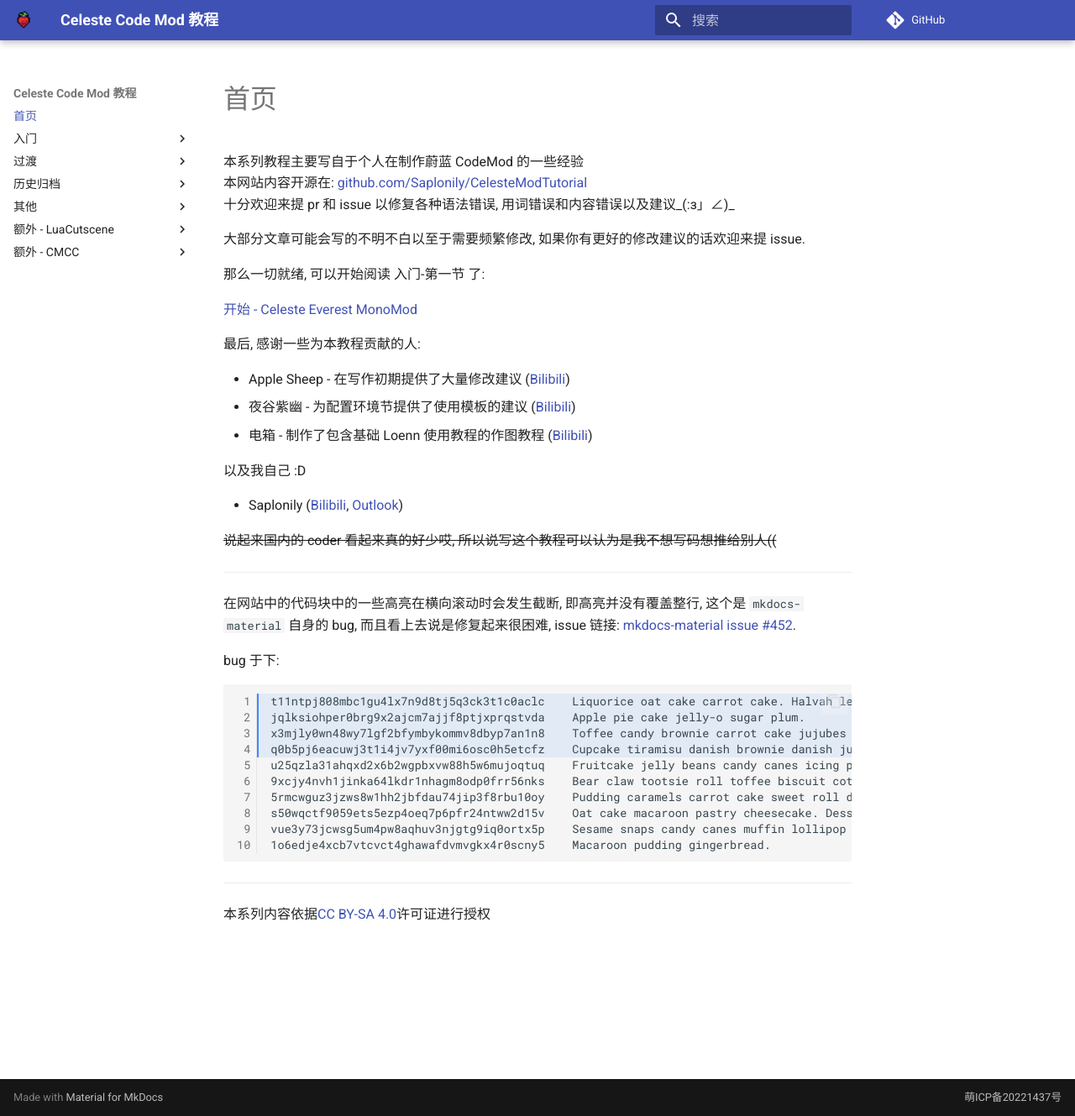
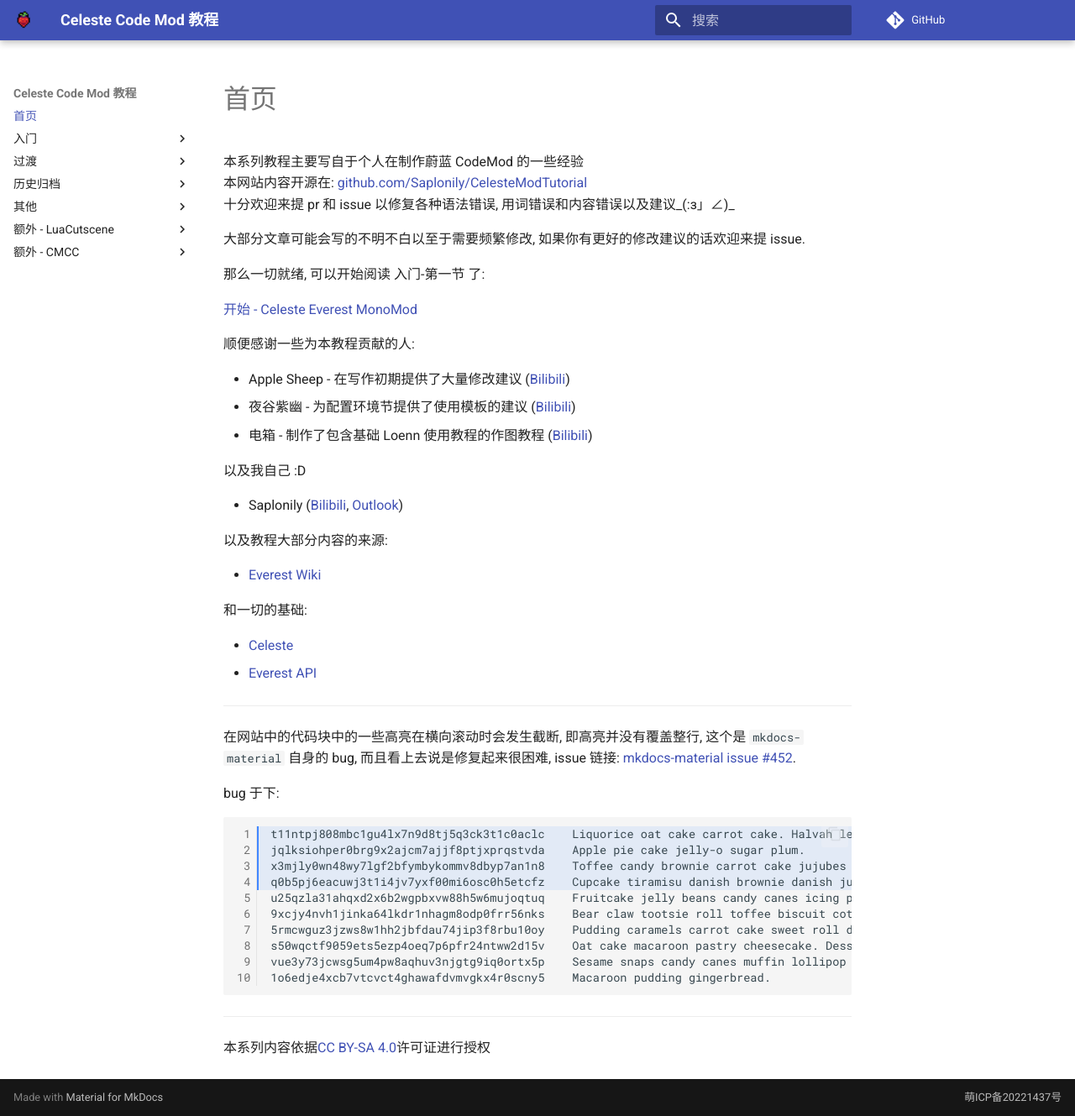
Before and after one commit to Saplonily/CelesteModTutorial, an MkDocs documentation site: the page built from docs/index.md, in a window 1280 px wide and 1329 px high. Shown: the whole window at 84% size. Built offline with MkDocs 1.6.1 and Material for MkDocs 9.7.7, drawn with Linux system fonts in a browser that asks for light colours; comment, search, counter and statistics services are not loaded.

Commit message:
更新首页

```diff
--- a/docs/index.md
+++ b/docs/index.md
@@ -10,7 +10,7 @@
 
 [开始 - Celeste Everest MonoMod](./begin/celeste_everest_monomod.md)
 
-最后, 感谢一些为本教程贡献的人:
+顺便感谢一些为本教程贡献的人:
 
 - Apple Sheep - 在写作初期提供了大量修改建议 ([Bilibili](https://space.bilibili.com/227488539))
 - 夜谷紫幽 - 为配置环境节提供了使用模板的建议 ([Bilibili](https://space.bilibili.com/346379712))
@@ -20,7 +20,14 @@
 
 - Saplonily ([Bilibili](https://space.bilibili.com/39046375), [Outlook](mailto:Saplonily@outlook.com))
 
-<del>说起来国内的 coder 看起来真的好少哎, 所以说写这个教程可以认为是我不想写码想推给别人((</del>
+以及教程大部分内容的来源:
+
+- [Everest Wiki](https://github.com/EverestAPI/Resources/wiki/Code-Mod-Setup)
+
+和一切的基础:
+
+- [Celeste](https://www.celestegame.com/)
+- [Everest API](https://github.com/EverestAPI)
 
 ----
 
```
